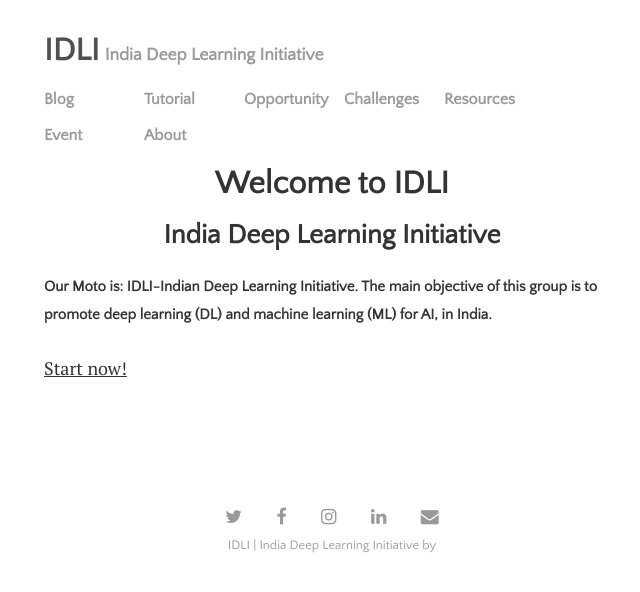
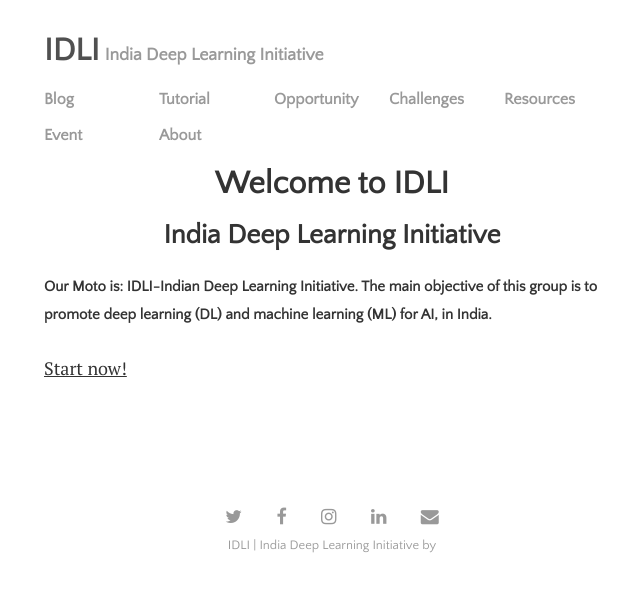
Before and after one commit to IndiaDeepLearningInitiative-IDLI/IndiaDeepLearningInitiative-IDLI.github.io, a Jekyll site: the page built from index.html, in a window 1280 px wide. Shown: the top 592 px of the page, without its empty margins (308-948 px from the left). Built offline with Jekyll 4.4.1, drawn with Linux system fonts in a browser that asks for light colours; nearby versions of some CDN libraries; the list of posts is cut into pages by our own code; comment, search, counter and statistics services are not loaded.

Commit message:
checking

```diff
--- a/css/main.css
+++ b/css/main.css
@@ -275,6 +275,9 @@ ul.menu {
 
 li.menu {
     display: inline;
+    position: relative;
+    padding-right: 15px;
+
 }
 ul.menu ul.menu {
     position: absolute;
```
